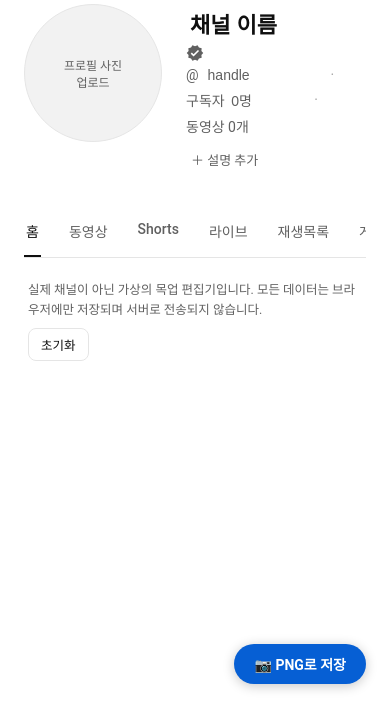
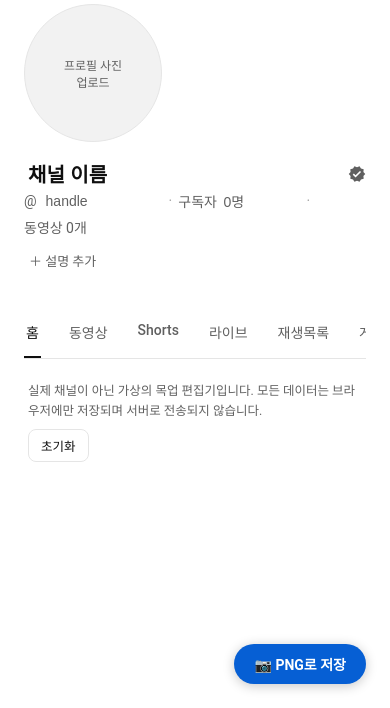
Before and after one commit to A3STH3TIC5/youtubemaker, a plain HTML site: page index.html in a window 390 px wide. Shown: the part 136-844 px from the top of the page. Drawn offline with Linux system fonts and the light colour scheme.

Commit message:
Update index.html

```diff
--- a/index.html
+++ b/index.html
@@ -48,8 +48,10 @@
 
   .content{max-width:1400px;margin:0 auto;padding:0 24px;}
 
-  /* channel head */
   .channel-head{display:flex;gap:24px;align-items:flex-start;padding:20px 0 16px;flex-wrap:wrap;}
+  @media(max-width:600px){
+    .channel-head{flex-direction:column;align-items:flex-start;gap:14px;}
+  }
   .avatar-wrap{position:relative;width:138px;height:138px;border-radius:50%;flex:0 0 auto;cursor:pointer;background:var(--pill);overflow:hidden;border:1px solid var(--line);}
   .avatar-wrap img{width:100%;height:100%;object-fit:cover;display:none;}
   .avatar-wrap img.has-img{display:block;}
@@ -58,16 +60,15 @@
   .avatar-hint{position:absolute;inset:0;display:flex;align-items:center;justify-content:center;color:#fff;background:rgba(0,0,0,.35);font-size:12px;opacity:0;transition:opacity .15s;text-align:center;}
   .avatar-wrap:hover .avatar-hint{opacity:1;}
 
-  .meta{flex:1;min-width:0;width:100%;padding-top:4px;overflow:hidden;}
-  .name-row{display:flex;align-items:center;gap:6px;}
-  .name-input{font-size:28px;font-weight:800;border:none;background:transparent;color:var(--text);padding:2px 4px;border-radius:6px;min-width:0;width:100%;}
+  .meta{flex:1;min-width:0;width:100%;padding-top:4px;}
+  .name-row{display:flex;align-items:center;gap:6px;width:100%;}
+  .name-input{flex:1;min-width:0;font-size:28px;font-weight:800;border:none;background:transparent;color:var(--text);padding:2px 4px;border-radius:6px;}
   .name-input:hover,.name-input:focus{background:var(--pill);outline:none;}
   @media(max-width:600px){
-    .name-input{font-size:22px;}
-    .name-row{flex-wrap:wrap;}
+    .name-input{font-size:20px;}
   }
+
   .verify{width:18px;height:18px;flex:0 0 auto;color:var(--sub);}
-
   .subline{display:flex;align-items:center;gap:6px;color:var(--sub);font-size:14px;margin-top:4px;flex-wrap:wrap;}
   .handle-input{border:none;background:transparent;color:var(--sub);font-size:14px;padding:1px 3px;border-radius:4px;width:120px;}
   .handle-input:hover,.handle-input:focus{background:var(--pill);outline:none;}
```
